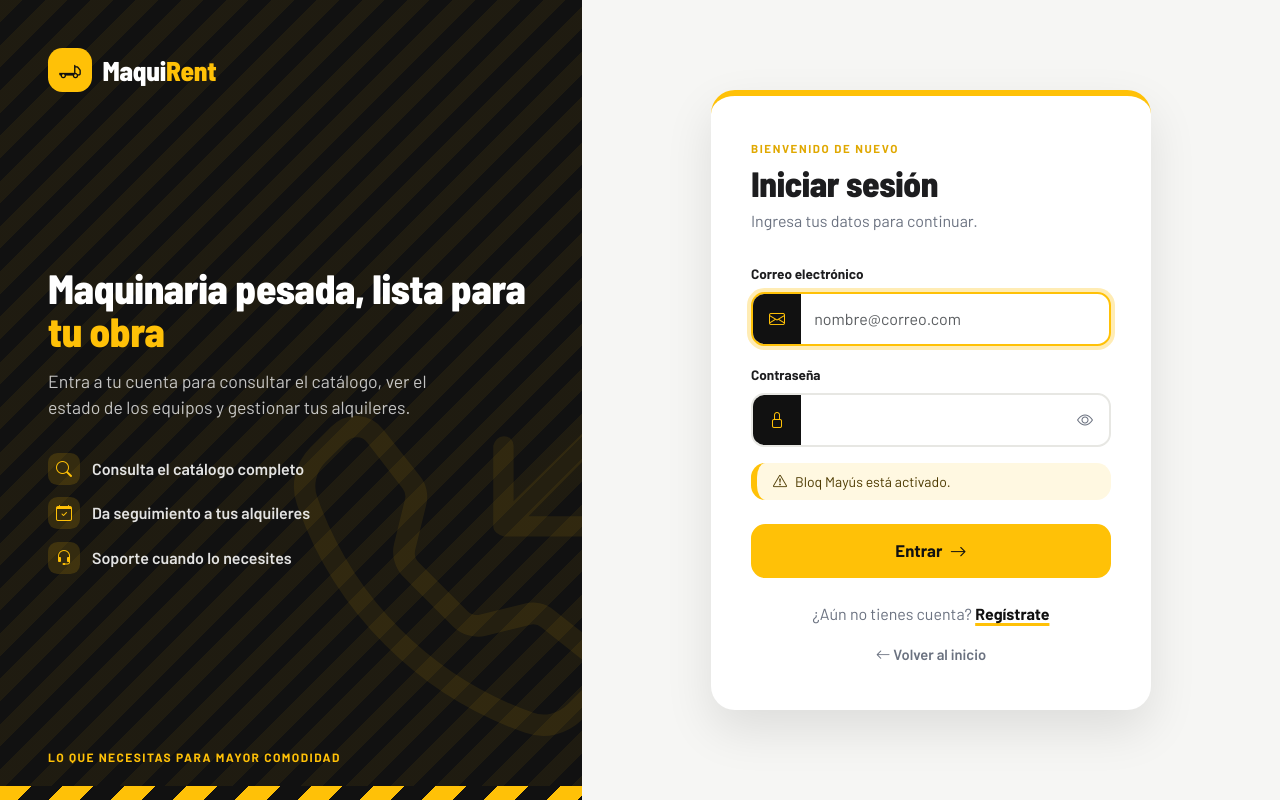
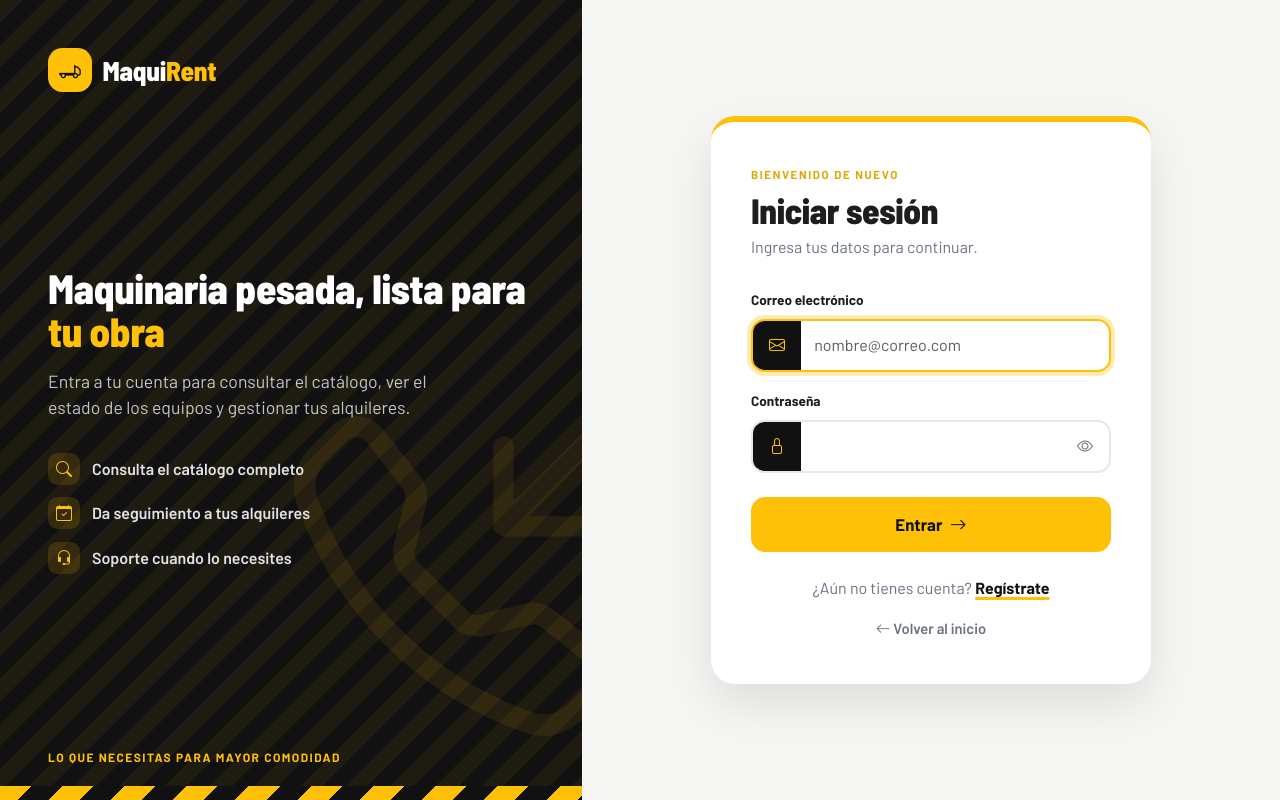
Before and after one commit to aneurysGM/Maquinaria_Proyecto, a Django app: page /auth/login/ in a window 1280 px wide. Run offline with Django 5.2, Linux system fonts and the light colour scheme.

Commit message:
Corregir visibilidad del aviso de Bloq Mayus en login

```diff
--- a/apps/cuentas/templates/cuentas/login.html
+++ b/apps/cuentas/templates/cuentas/login.html
@@ -82,6 +82,7 @@
         .mr-alert { border: 0; border-left: 6px solid; border-radius: .9rem; }
         .mr-alert-danger { background: #fdecea; border-color: #dc3545; color: #58151c; }
         .mr-alert-warning { background: #fff8e1; border-color: var(--y); color: #4d3a00; }
+        #aviso-mayusculas:not([hidden]) { display: flex; }
 
         .mr-links { color: var(--muted); }
         .mr-links a { color: var(--k); font-weight: 700; text-decoration-color: var(--y); text-decoration-thickness: 3px; text-underline-offset: 3px; }
@@ -170,7 +171,7 @@
                     </div>
 
                     {# Oculto hasta detectar Bloq Mayús activo #}
-                    <div id="aviso-mayusculas" class="alert mr-alert mr-alert-warning d-flex gap-2 align-items-center py-2 px-3 small mb-3" role="status" hidden>
+                    <div id="aviso-mayusculas" class="alert mr-alert mr-alert-warning gap-2 align-items-center py-2 px-3 small mb-3" role="status" hidden>
                         <i class="bi bi-exclamation-triangle" aria-hidden="true"></i> Bloq Mayús está activado.
                     </div>
 
```
